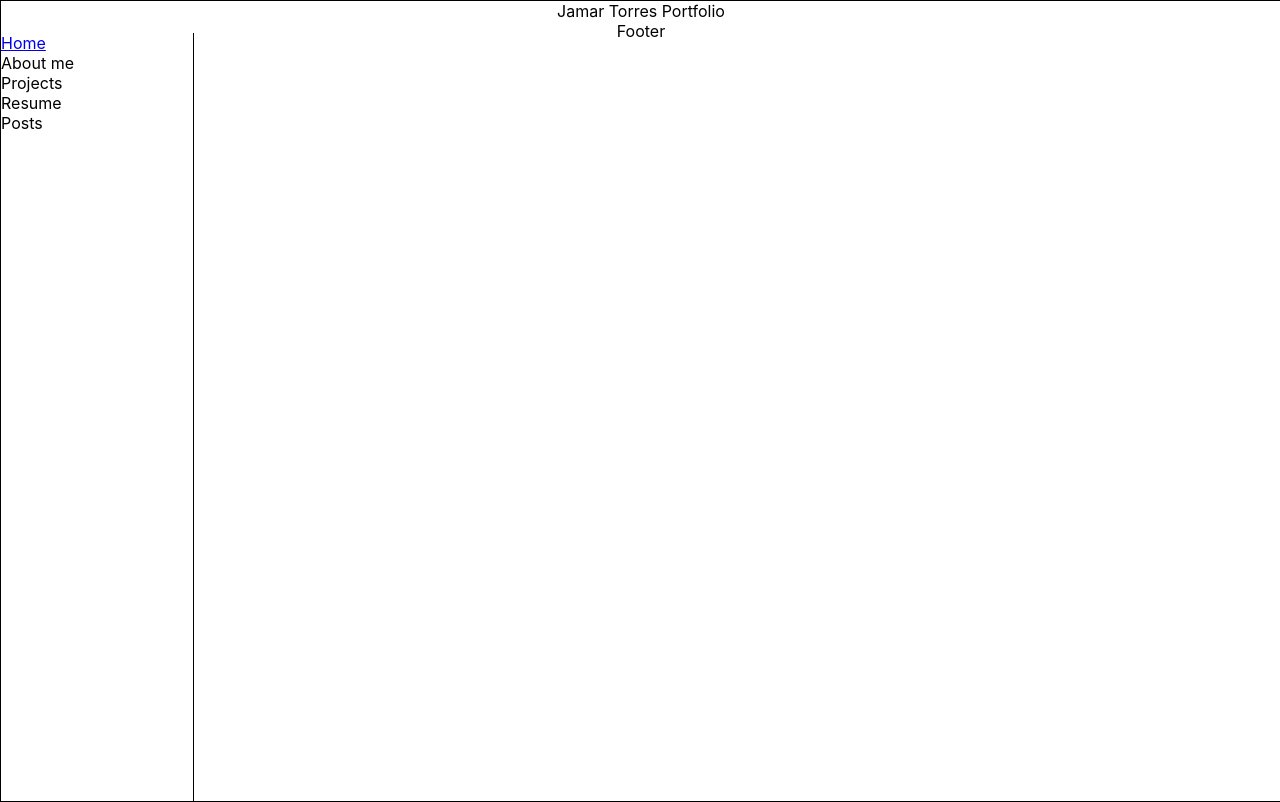
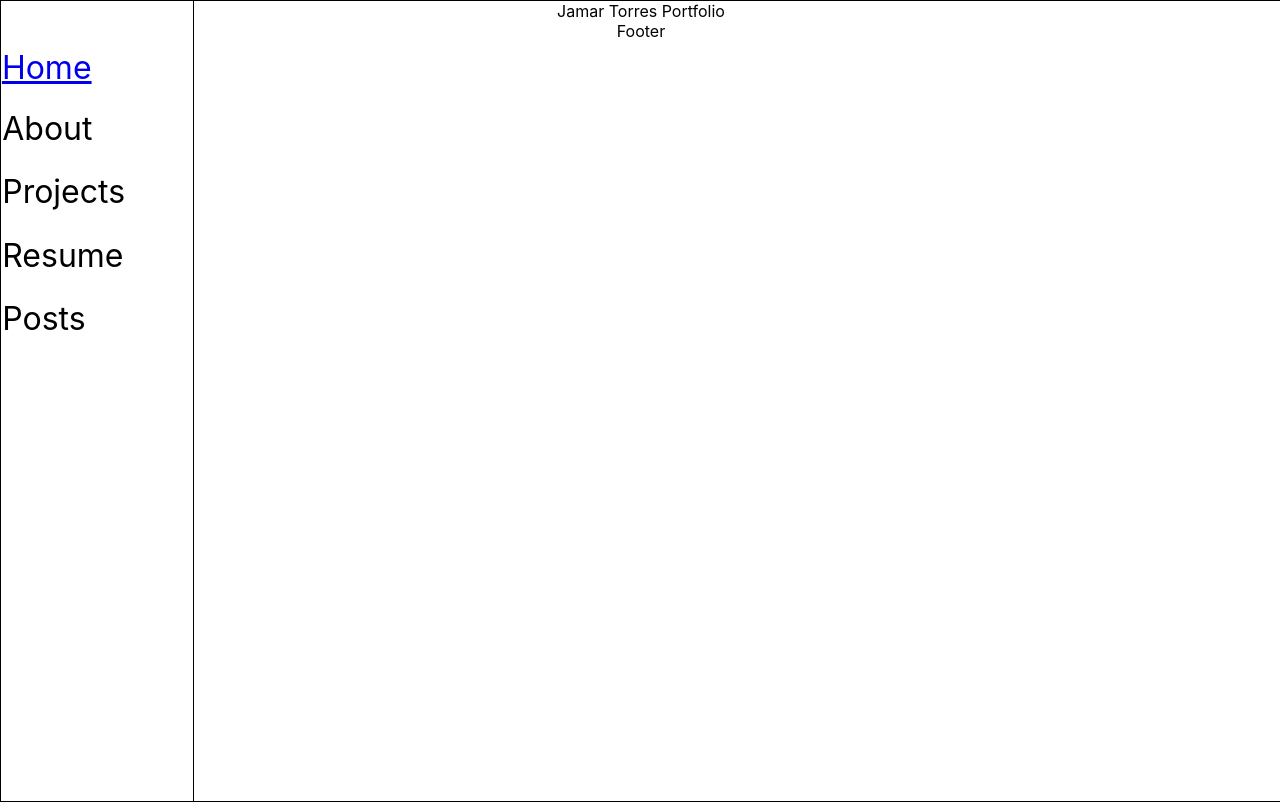
Before and after one commit to jrizza88/JamarTorresPortfolio, a React (Create React App) app in the folder jamar-portfolio-app/: page / in a window 1280 px wide. Built offline with nearby package versions, Linux system fonts and the light colour scheme.

Commit message:
added styling to Header component

```diff
--- a/jamar-portfolio-app/src/components/Reusables/Header.js
+++ b/jamar-portfolio-app/src/components/Reusables/Header.js
@@ -6,7 +6,6 @@ const HeaderContainer = styled.div`
   display: flex;
   position: fixed;
   flex-direction: column;
-  margin-top: 2.5%;
   justify-content: flex-start;
   align-items: flex-start;
   align-self: flex-start;
@@ -15,15 +14,30 @@ const HeaderContainer = styled.div`
   height: 100vh;
 `;
 
+const NavContainer = styled.div`
+display: flex;
+margin-top: 20%;
+flex-direction: column;
+align-items: flex-start;
+`
+
+const NavDivs = styled.div`
+display: flex;
+padding: 10% 0 10% 1%;
+font-size: 2rem;
+`
+
 const Header = props => (
   <HeaderContainer>
-    <NavLink to="/">
-      <div>Home</div>
-    </NavLink>
-    <div>About me</div>
-    <div>Projects</div>
-    <div>Resume</div>
-    <div>Posts</div>
+   <NavContainer>
+      <NavLink to="/">
+        <NavDivs>Home</NavDivs>
+      </NavLink>
+        <NavDivs>About</NavDivs>
+        <NavDivs>Projects</NavDivs>
+        <NavDivs>Resume</NavDivs>
+        <NavDivs>Posts</NavDivs>
+    </NavContainer>
   </HeaderContainer>
 );
 
```
Also changed, not shown: 1 other file (tests, documents, lock files or other folders).
